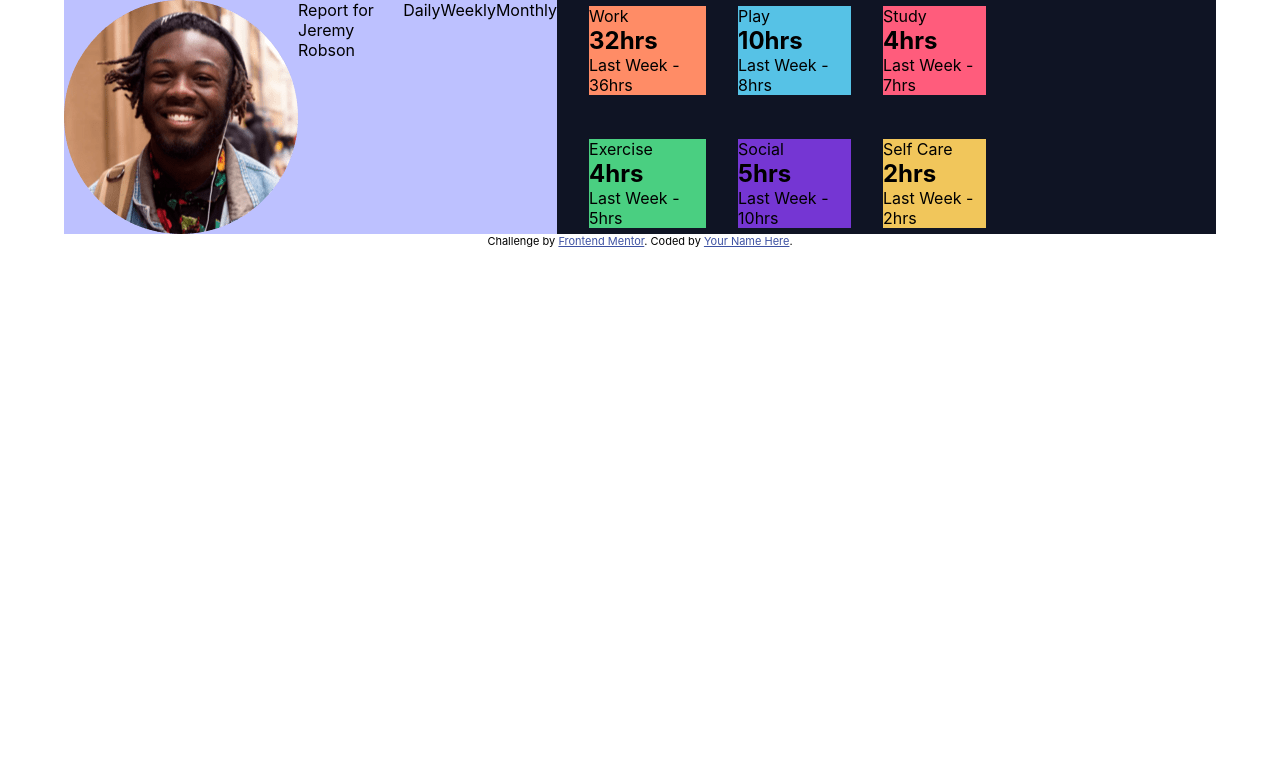
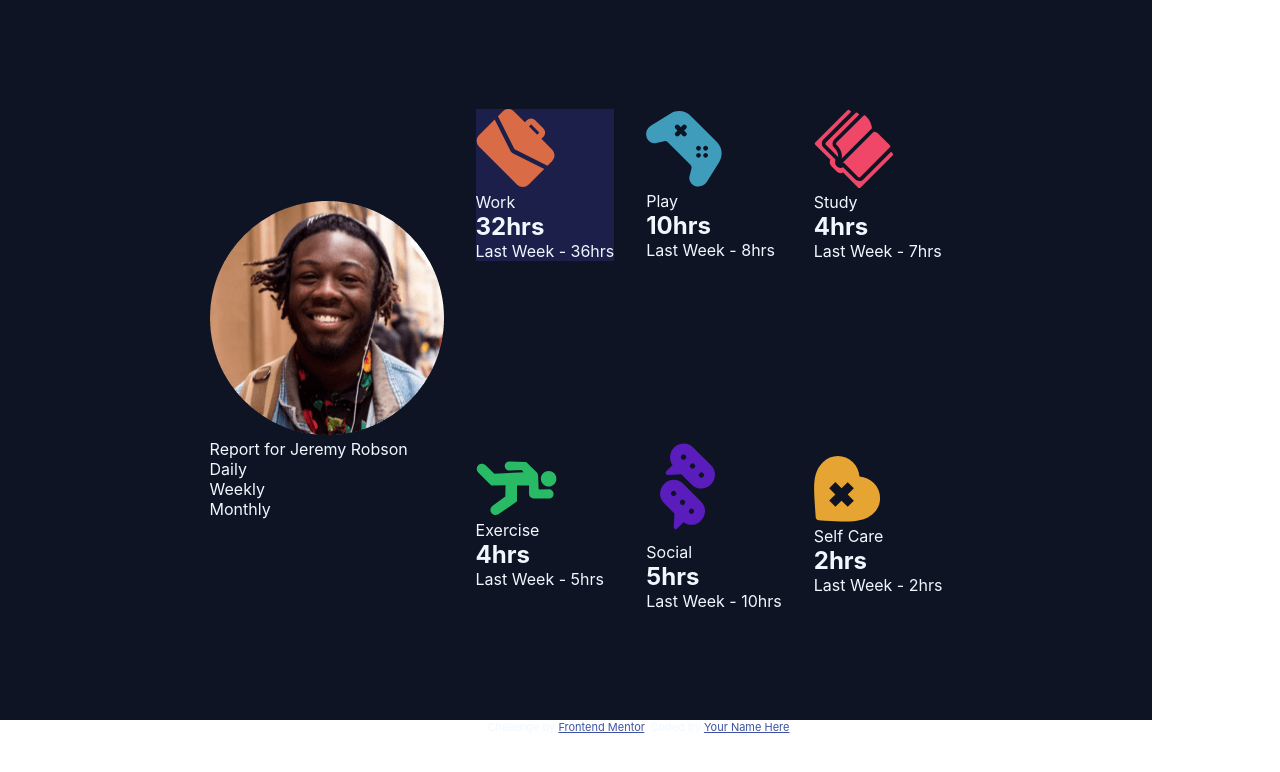
Before and after one commit to Milgo21/Assessment1, a plain HTML site: page index.html in a window 1280 px wide. Drawn offline with Linux system fonts and the light colour scheme.

Commit message:
Added images

```diff
--- a/index.html
+++ b/index.html
@@ -38,36 +38,55 @@
         </div>
         <!-- Div two starts here -->
         <div class="two">
+          <div class="imagetwo">
+            <img src="./images/icon-work.svg" alt="">
+          </div>
+
           <p>Work</p>
           <div class="time"><h2>32hrs</h2></div>
           <div class="lastweek"><p>Last Week - 36hrs</p></div>
         </div>
         <!-- Div three starts here -->
         <div class="three">
+          <div class="imgthree">
+            <img src="./images/icon-play.svg" alt="">
+          </div>
           <p>Play</p>
           <div class="time"><h2>10hrs</h2></div>
           <div class="lastweek"><p>Last Week - 8hrs</p></div>
         </div>
         <!-- Div four starts here<div class="four"></div> -->
         <div class="four">
+          <div class="imgfour">
+            <img src="./images/icon-study.svg" alt="">
+          </div>
           <p>Study</p>
           <div class="time"><h2>4hrs</h2></div>
           <div class="lastweek"><p>Last Week - 7hrs</p></div>
         </div>
         <!-- Div five starts here -->
         <div class="five">
+          <div class="imgfive">
+            <img src="./images/icon-exercise.svg" alt="">
+          </div>
           <p>Exercise</p>
           <div class="time"><h2>4hrs</h2></div>
           <div class="lastweek"><p>Last Week - 5hrs</p></div>
         </div>
         <!-- Div six starts here -->
         <div class="six">
+          <div class="imgsix">
+            <img src="./images/icon-social.svg" alt="">
+          </div>
           <p>Social</p>
           <div class="time"><h2>5hrs</h2></div>
           <div class="lastweek"><p>Last Week - 10hrs</p></div>
         </div>
         <!-- Div seven starts Here -->
         <div class="seven">
+          <div class="imgseven">
+            <img src="./images/icon-self-care.svg" alt="">
+          </div>
           <p>Self Care</p>
           <div class="time"><h2>2hrs</h2></div>
           <div class="lastweek"><p>Last Week - 2hrs</p></div>
--- a/styles.css
+++ b/styles.css
@@ -1,18 +1,18 @@
 *{
     margin: 0;
     padding: 0;
-    font-family: 'Inter', sans-serif;;
+    font-family: 'Inter', sans-serif;
+    color: aliceblue;
 }
 .container{
-    /* width: 1440px;
-    height: 90vh; */
-    margin-top: 100px;
-    margin-bottom: 100px;
-    margin-left: 10%;
-    margin-right: 10%;
+    /* width: 1440px; */
+    height: 90vh;
+    width: 90vw;
     display: grid;
     box-sizing: border-box;
-    margin: 0 4rem 0 4rem;
+    justify-items: center;
+    align-items: center;
+    /* margin: 4rem 4rem 4rem 4rem; */
     background-color: hsl(226, 43%, 10%);
 
 }
@@ -30,34 +30,37 @@
     grid-template-areas:
     "one two three four"
     "one five six seven"
+
+}
+.profile img{
+    height: 20%;
+    border: 2px solid white;
+    border-radius: 50px;
 }
 .one{
     grid-area: one;
-    background-color: hsl(236, 100%, 87%);
-    display: flex;
-    justify-content: column;
+
 }
+
 .two{
     grid-area: two;
-    background-color: hsl(15, 100%, 70%);
+    background-color:hsl(235, 46%, 20%);
+
+
 }
 .three{
     grid-area: three;
-    background-color: hsl(195, 74%, 62%);
-}
+    }
 .four{
     grid-area: four;
-    background-color: hsl(348, 100%, 68%);
 }
 .five{
     grid-area: five;
-    background-color: hsl(145, 58%, 55%);
-}
+    }
 .six{
     grid-area: six;
-    background-color: hsl(264, 64%, 52%);
-}
+    }
 .seven{
     grid-area: seven;
-    background-color: hsl(43, 84%, 65%);
+
 }
```
